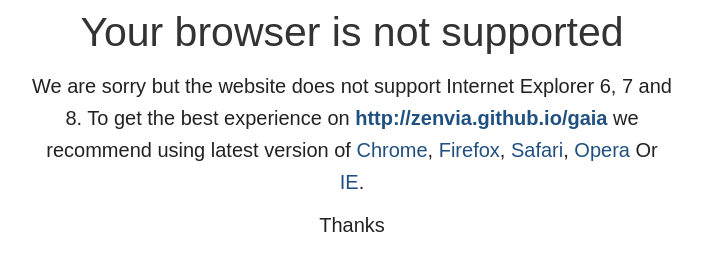
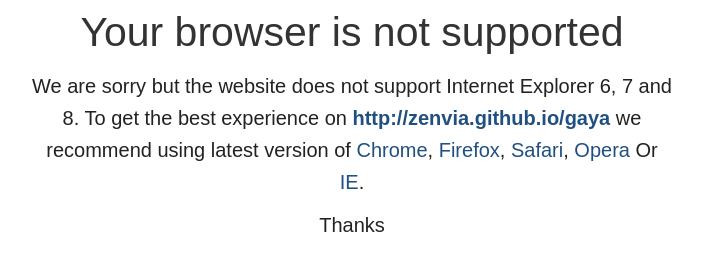
Before and after one commit to gayanvirajith/gaya, a Jekyll site: the page built from browser-warning/index.html, in a window 1280 px wide. Shown: the part 150-421 px from the top of the page, without its empty margins (288-990 px from the left). Built offline with Jekyll 4.4.1, drawn with Linux system fonts in a browser that asks for light colours.

Commit message:
Update _config.yml

```diff
--- a/_config.yml
+++ b/_config.yml
@@ -5,7 +5,7 @@
 description: > # this means to ignore newlines until "baseurl:"
   Hi, I’m a professional UI/UX designer and web developer.
   I love being minimal and creative.
-baseurl: "/gaia" # the subpath of your site, e.g. /blog/
+baseurl: "/gaya" # the subpath of your site, e.g. /blog/
 url: "http://zenvia.github.io" # the base hostname & protocol for your site
 logourl: /assets/images/logo.png # Site logo
 author: "Zenvia"
```
